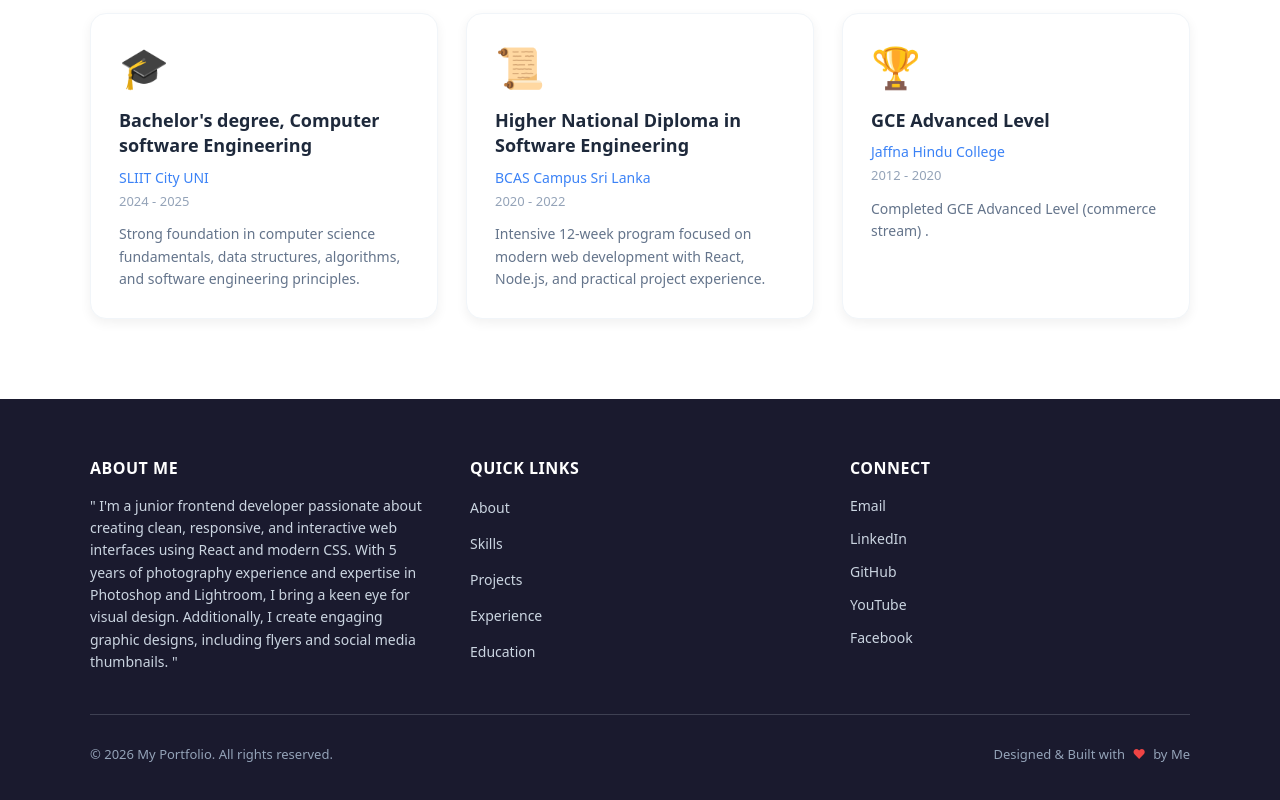
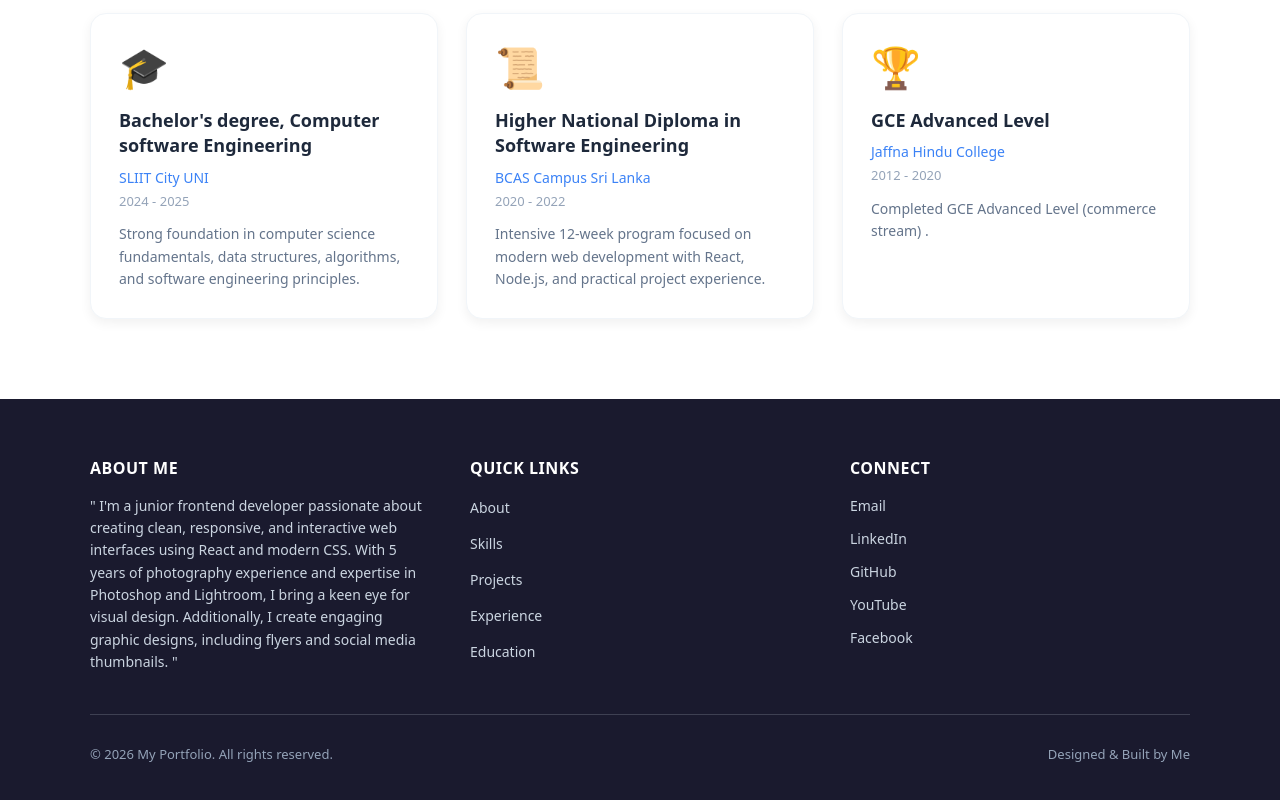
Before and after one commit to Ankee-14/My-Portfolio, a React (Vite) app: page / in a window 1280 px wide. Shown: the part 4284-5084 px from the top of the page. Built offline with nearby package versions, Linux system fonts and the light colour scheme.

Commit message:
changed footer

```diff
--- a/src/components/footer.css
+++ b/src/components/footer.css
@@ -137,11 +137,6 @@
   color: #64748b;
 }
 
-.heart {
-  color: #ef4444;
-  margin: 0 4px;
-}
-
 /* Responsive - Tablet */
 @media (max-width: 768px) {
   .footer {
--- a/src/components/footer.tsx
+++ b/src/components/footer.tsx
@@ -56,7 +56,7 @@ const Footer: React.FC = () => {
             &copy; {currentYear} My Portfolio. All rights reserved.
           </p>
           <p className="footer-credit">
-            Designed & Built with <span className="heart">♥</span> by Me
+            Designed & Built by Me
           </p>
         </div>
       </div>
```
